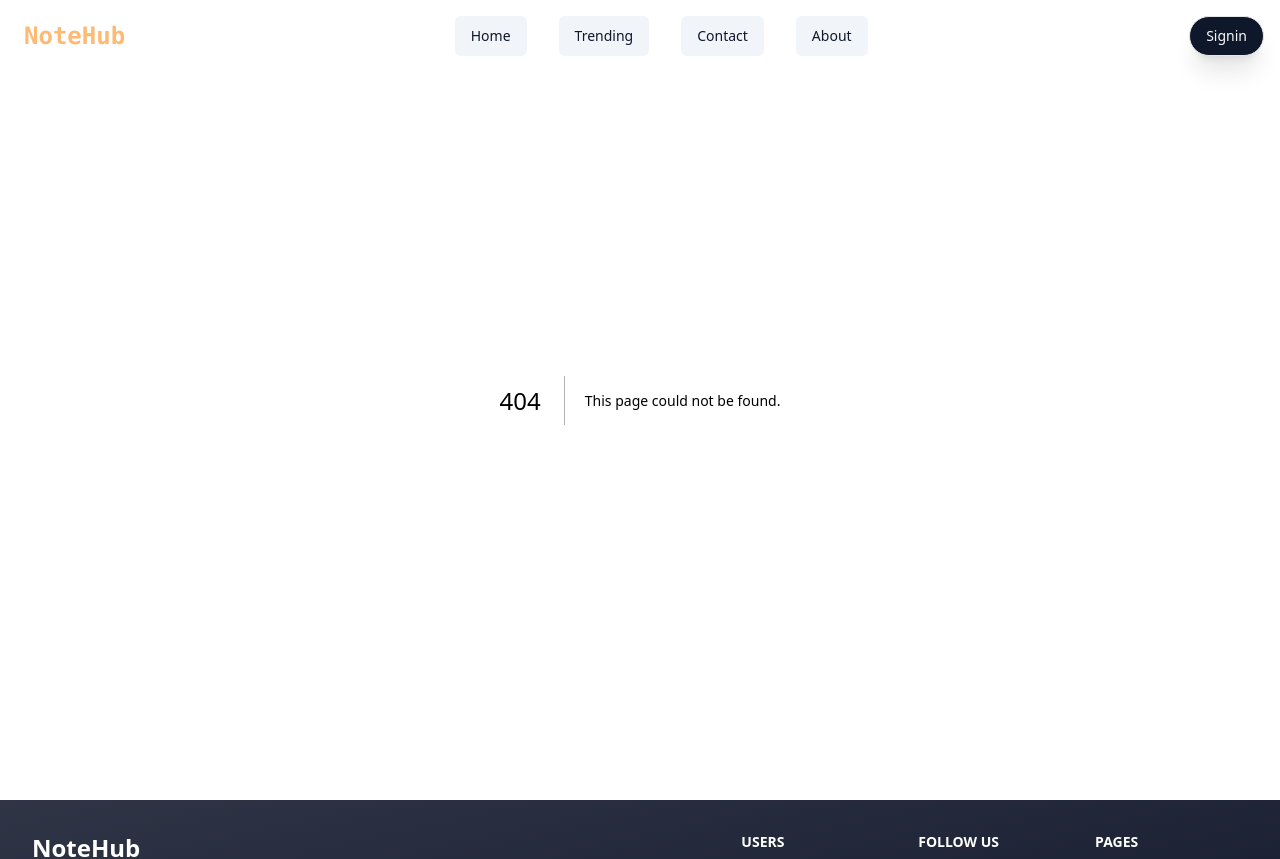
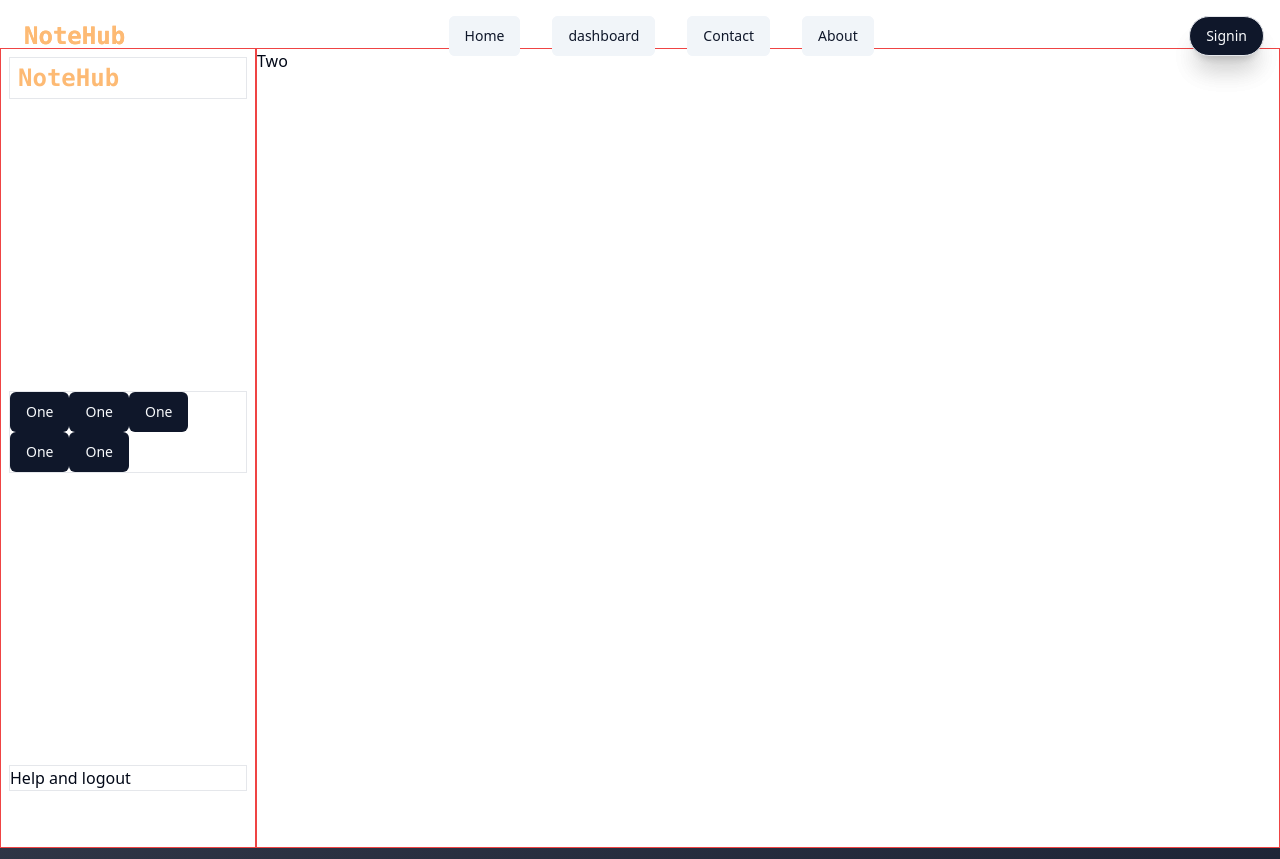
Before and after one commit to palveVaishnav/NoteHub, a Next.js app: page /dashboard in a window 1280 px wide. Before the commit this address had no page. Shown: the top 859 px of the page. Built offline with nearby package versions, Linux system fonts and the light colour scheme.

Commit message:
dashboard skleton

```diff
--- /dev/null
+++ b/app/(nav)/dashboard/page.tsx
@@ -0,0 +1,41 @@
+"use Client"
+
+import Logo from "@/components/Logo";
+import { Button } from "@/components/ui/button";
+
+export default function Dashboard() {
+    return (
+        <div className="h-screen w-full">
+            <div className="w-full h-full flex">
+                <div className="w-1/5 h-full">
+                    <div className="w-full md:grid gap-2 items-baseline p-2 Rborder h-full hidden">
+                        <div
+                            className="border self-start"
+                        >
+                            <Logo />
+                        </div>
+                        <div
+                            className="border self-center"
+                        >
+                            <Button>One</Button>
+                            <Button>One</Button>
+                            <Button>One</Button>
+                            <Button>One</Button>
+                            <Button>One</Button>
+                        </div>
+                        <div
+                            className="border self-end mb-12"
+                        >
+                            Help and logout
+                        </div>
+                    </div>
+                </div>
+                <div className="w-full md:w-4/5 h-full Rborder">
+                    <div className="w-full">
+                        Two
+                    </div>
+                </div>
+            </div>
+        </div>
+    )
+}
--- a/app/(nav)/layout.tsx
+++ b/app/(nav)/layout.tsx
@@ -13,7 +13,7 @@ export default function NavLayout({
                 <div className="absolute top-0 w-full min-h-12 z-10">
                     <Navigation />
                 </div>
-                <div>
+                <div className="mt-12">
                     {children}
                 </div>
                 <div className="min-h-60 w-full">
--- a/components/Navigation.tsx
+++ b/components/Navigation.tsx
@@ -1,12 +1,18 @@
 "use client"
 
-import { useState } from "react"
+import { useEffect, useState } from "react"
 import Logo from "./Logo"
 import { Button } from "./ui/button"
 import { SHARE_ENV } from "worker_threads"
 import Home from '../app/(nav)/home/page';
+import { useRouter } from 'next/navigation';
+
 
 export default function Navigation() {
+    const router = useRouter();
+    const handleClick = () => {
+        router.push('/dashboard')
+    }
     const [showMenu, setShowmenu] = useState(false)
     return (
         <div>
@@ -21,7 +27,10 @@ export default function Navigation() {
                         </span>
                     </a>
                     <div className="flex md:order-2 space-x-3 md:space-x-0 rtl:space-x-reverse">
-                        <Button className="font-medium rounded-full text-sm px-4 py-2 text-center shadow-xl border">
+                        <Button
+                            className="font-medium rounded-full text-sm px-4 py-2 text-center shadow-xl border"
+                            onClick={handleClick}
+                        >
                             Signin
                         </Button>
                         <Button
@@ -44,6 +53,7 @@ export default function Navigation() {
                                 variant={'secondary'}
                                 onClick={() => {
                                     setShowmenu(!showMenu)
+                                    router.push('/home')
                                 }}
                             >
                                 Home
@@ -52,12 +62,15 @@ export default function Navigation() {
                                 variant={'secondary'}
                                 onClick={() => {
                                     setShowmenu(!showMenu)
+                                    router.push('/dashboard')
                                 }}
+                            // onClick={handleClick}
                             >
-                                Trending
+                                dashboard
                             </Button>
                             <Button
                                 variant={'secondary'}
+
                                 onClick={() => {
                                     setShowmenu(!showMenu)
                                 }}
```
